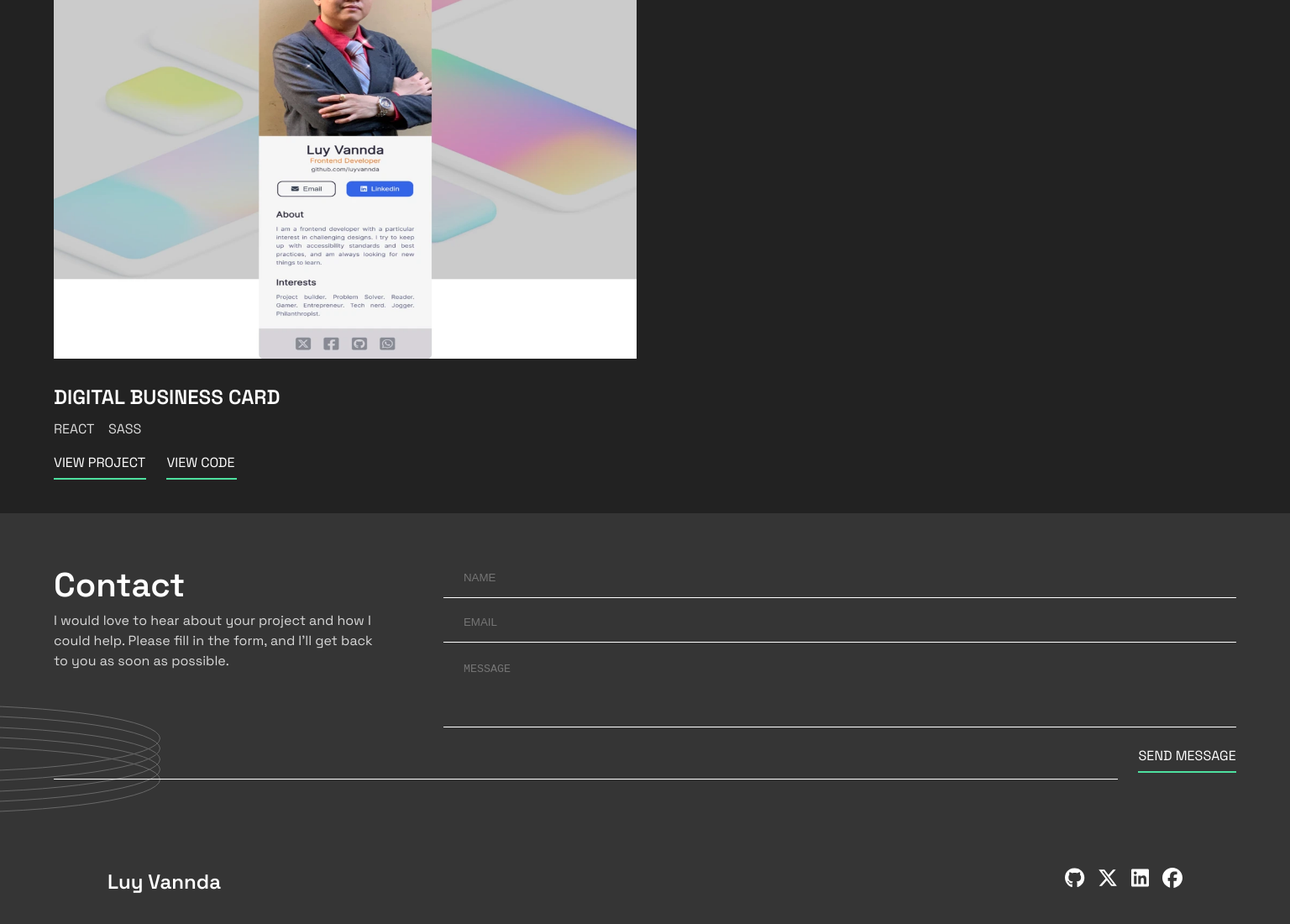
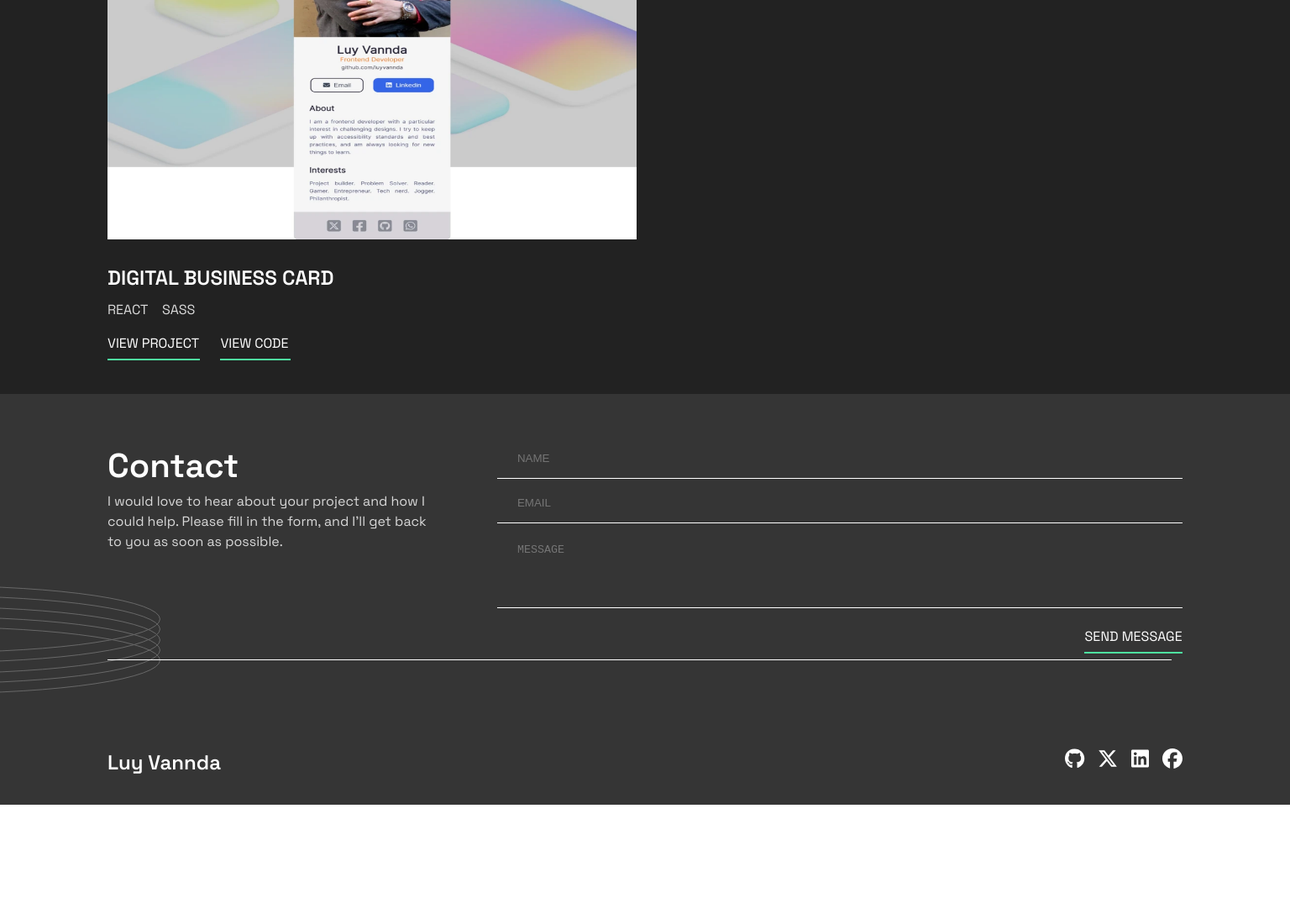
Before and after one commit to luyvannda/luyvannda.github.io, a React (Vite) app: page / in a window 1536 px wide. Shown: the part 2454-3554 px from the top of the page at 84% size. After the commit the page ends 3412 px from the top, so only its background shows below. Built offline with nearby package versions, Linux system fonts and the light colour scheme.

Commit message:
fix bug with contact form bottom border

```diff
--- a/src/App.css
+++ b/src/App.css
@@ -346,6 +346,11 @@ body {
     padding: 0 4rem 2rem 4rem;
   }
 }
+@media only screen and (min-width: 1300px) {
+  .projects {
+    padding: 0 8rem 2rem 8rem;
+  }
+}
 .projects .projects-heading {
   display: flex;
   align-items: center;
@@ -443,6 +448,11 @@ body {
     padding: 2rem 4rem 0 4rem;
   }
 }
+@media only screen and (min-width: 1000px) {
+  .form-container .contact-form {
+    padding: 2rem 8rem 0 8rem;
+  }
+}
 .form-container .contact-form .form-heading h2 {
   font-size: clamp(2.5rem, 0.5rem + 0.5vw, 3.5rem);
 }
@@ -513,7 +523,6 @@ body {
 }
 .form-container .bottom-border {
   margin: 0 1.1rem;
-  padding-top: 1.5rem;
   border-bottom: 1.5px solid #ffffff;
 }
 @media only screen and (min-width: 768px) {
@@ -526,6 +535,11 @@ body {
     margin: 0 4rem;
   }
 }
+@media only screen and (min-width: 1300px) {
+  .form-container .bottom-border {
+    margin: 0 8rem;
+  }
+}
 
 footer {
   background-color: rgba(217, 217, 217, 0.1);
--- a/src/App.scss
+++ b/src/App.scss
@@ -382,6 +382,10 @@ body {
     padding: 0 4rem 2rem 4rem;
   }
 
+  @include media-min(1300px) {
+    padding: 0 8rem 2rem 8rem;
+  }
+
   .projects-heading {
     display: flex;
     align-items: center;
@@ -491,6 +495,12 @@ body {
       padding: 2rem 4rem 0 4rem;
     }
 
+    @include media-min(1000px) {
+      padding: 2rem 8rem 0 8rem;
+    }
+
+
+
     .form-heading {
 
       h2 {
@@ -577,7 +587,6 @@ body {
 
   .bottom-border {
     margin: 0 1.1rem;
-    padding-top: 1.5rem;
     border-bottom: 1.5px solid $main-white-color;
 
     @include media-min(768px) {
@@ -587,6 +596,10 @@ body {
     @include media-min(1000px) {
       margin: 0 4rem;
     }
+
+    @include media-min(1300px) {
+      margin: 0 8rem;
+    }
   }
 
 }
```
Also changed, not shown: 1 other file (tests, documents, lock files or other folders).
